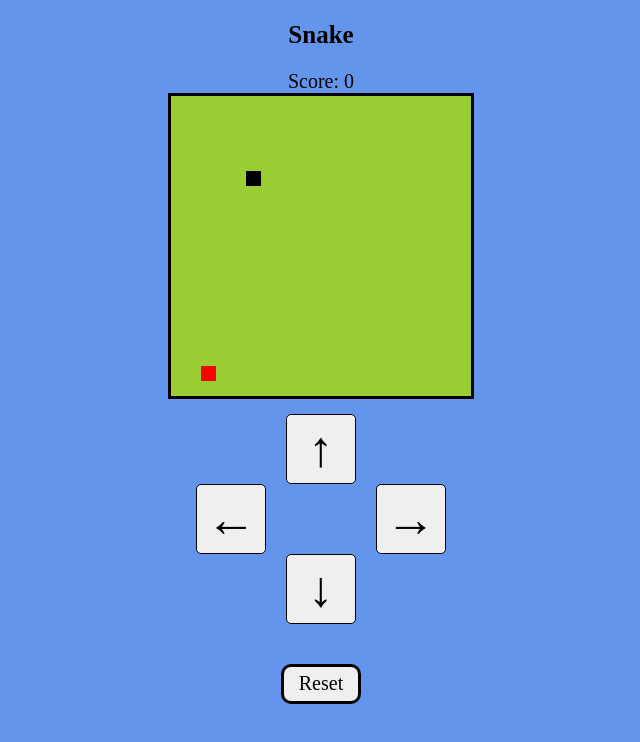
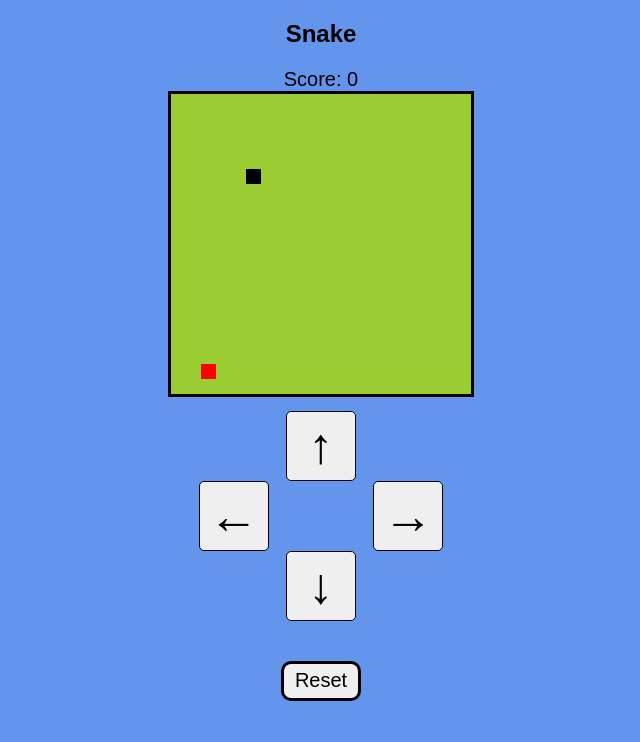
Before and after one commit to ErmirMaeder/DEV-Ordner, a plain HTML site: page index.html in a window 1280 px wide. Shown: the whole page, without its empty margins (319-959 px from the left). Drawn offline with Linux system fonts and the light colour scheme.

Commit message:
style.css

```diff
--- a/style.css
+++ b/style.css
@@ -1,11 +1,11 @@
 body{
-    font-family: 'Courier New', Courier, monospace;
+    font-family: Arial, Helvetica, sans-serif;
     text-align: center;
     background-color:cornflowerblue;
 }
 
-h2{
-    font-family: 'Times New Roman', Times, serif;
+h1{
+    font-family: Arial, Helvetica, sans-serif;
     font-size: 25px ;
 }
 
@@ -15,13 +15,13 @@ canvas{
 }
 
 #score{
-    font-family: 'Times New Roman', Times, serif;
+    font-family: Arial, Helvetica, sans-serif;
     font-size: 20px;
     margin-bottom: 0px;
 }
 
 #reset{
-    font-family: 'Times New Roman', Times, serif;
+    font-family: Arial, Helvetica, sans-serif;
     font-size: 20px;
     width: 80px;
     height: 40px;
@@ -32,12 +32,11 @@ canvas{
 }
 
 #UP, #DOWN, #LEFT, #RIGHT{
-font-family:'Times New Roman', Times, serif;
+font-family:Arial, Helvetica, sans-serif;
 font-size: 50px;
 height: 70px;
 width: 70px;
 border: 1px solid;
-text-align: center;
 border-radius: 5px;
 }
 
```
